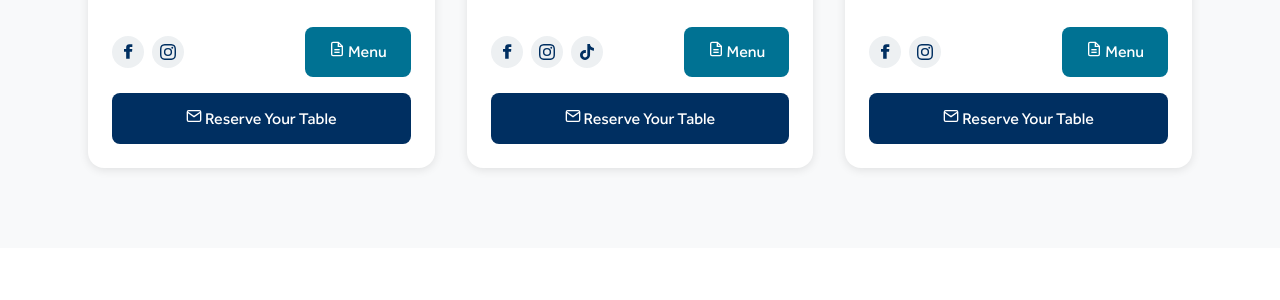
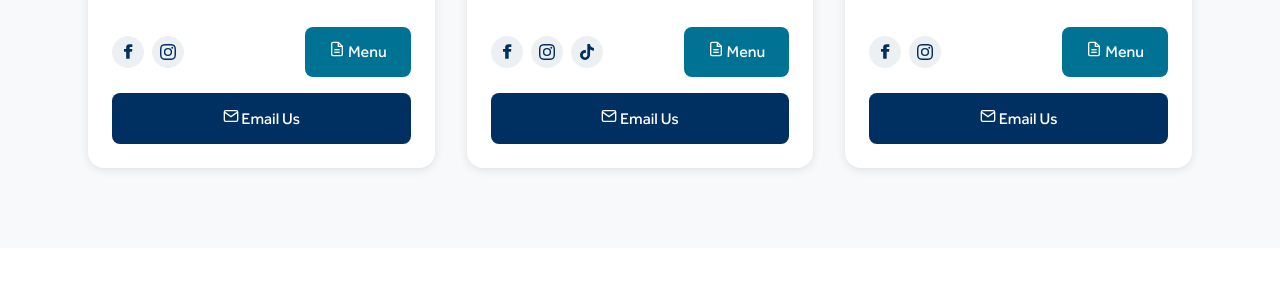
Before and after one commit to MidoCobra/hilton, a Django app: page /board-menus/ in a window 1280 px wide. Shown: the part 1425-1725 px from the top of the page. Run offline with Django 5.2, Linux system fonts and the light colour scheme; data comes from the database, SQL or seed files in the repository; data that the repository does not hold is empty; some web fonts are replaced.

Commit message:
add google analytics  and
edit email button text for resturants

```diff
--- a/templates/base.html
+++ b/templates/base.html
@@ -21,6 +21,27 @@
     <link rel="stylesheet" href="{% static 'css/main.css' %}">
 
     {% block extra_css %}{% endblock %}
+
+
+
+
+
+
+
+
+<!-- Google tag (gtag.js) -->
+<script async src="https://www.googletagmanager.com/gtag/js?id=G-2MXRH0G8HS"></script>
+<script>
+  window.dataLayer = window.dataLayer || [];
+  function gtag(){dataLayer.push(arguments);}
+  gtag('js', new Date());
+
+  gtag('config', 'G-2MXRH0G8HS');
+</script>
+
+
+
+
 </head>
 <body>
     <!-- Header -->
--- a/templates/board_menus.html
+++ b/templates/board_menus.html
@@ -103,7 +103,7 @@
                         {% if restaurant.email %}
                         <a href="mailto:{{ restaurant.email }}?subject=Table Reservation at {{ restaurant.name }}" class="btn btn-secondary btn-icon" style="width: 100%; justify-content: center; padding: 0.8rem 1rem;">
                             <svg viewBox="0 0 24 24" fill="none" stroke="currentColor" stroke-width="2"><path d="M4 4h16c1.1 0 2 .9 2 2v12c0 1.1-.9 2-2 2H4c-1.1 0-2-.9-2-2V6c0-1.1.9-2 2-2z"/><polyline points="22,6 12,13 2,6"/></svg>
-                            Reserve Your Table
+                            Email Us
                         </a>
                         {% endif %}
                     </div>
@@ -149,7 +149,7 @@
                         </div>
                         <a href="mailto:pharaohs.table@ramses.hotel?subject=Table Reservation at Pharaoh's Table" class="btn btn-secondary btn-icon" style="width: 100%; justify-content: center; padding: 0.8rem 1rem;">
                             <svg viewBox="0 0 24 24" fill="none" stroke="currentColor" stroke-width="2"><path d="M4 4h16c1.1 0 2 .9 2 2v12c0 1.1-.9 2-2 2H4c-1.1 0-2-.9-2-2V6c0-1.1.9-2 2-2z"/><polyline points="22,6 12,13 2,6"/></svg>
-                            Reserve Your Table
+                            Email Us
                         </a>
                     </div>
                 </div>
@@ -196,7 +196,7 @@
                         </div>
                         <a href="mailto:nile.terrace@ramses.hotel?subject=Table Reservation at Nile Terrace" class="btn btn-secondary btn-icon" style="width: 100%; justify-content: center; padding: 0.8rem 1rem;">
                             <svg viewBox="0 0 24 24" fill="none" stroke="currentColor" stroke-width="2"><path d="M4 4h16c1.1 0 2 .9 2 2v12c0 1.1-.9 2-2 2H4c-1.1 0-2-.9-2-2V6c0-1.1.9-2 2-2z"/><polyline points="22,6 12,13 2,6"/></svg>
-                            Reserve Your Table
+                            Email Us
                         </a>
                     </div>
                 </div>
@@ -240,7 +240,7 @@
                         </div>
                         <a href="mailto:nileview.cafe@ramses.hotel?subject=Table Reservation at Nile View Café" class="btn btn-secondary btn-icon" style="width: 100%; justify-content: center; padding: 0.8rem 1rem;">
                             <svg viewBox="0 0 24 24" fill="none" stroke="currentColor" stroke-width="2"><path d="M4 4h16c1.1 0 2 .9 2 2v12c0 1.1-.9 2-2 2H4c-1.1 0-2-.9-2-2V6c0-1.1.9-2 2-2z"/><polyline points="22,6 12,13 2,6"/></svg>
-                            Reserve Your Table
+                            Email Us
                         </a>
                     </div>
                 </div>
```
Also changed, not shown: templates/restaurants.html (+3 -4 lines).
